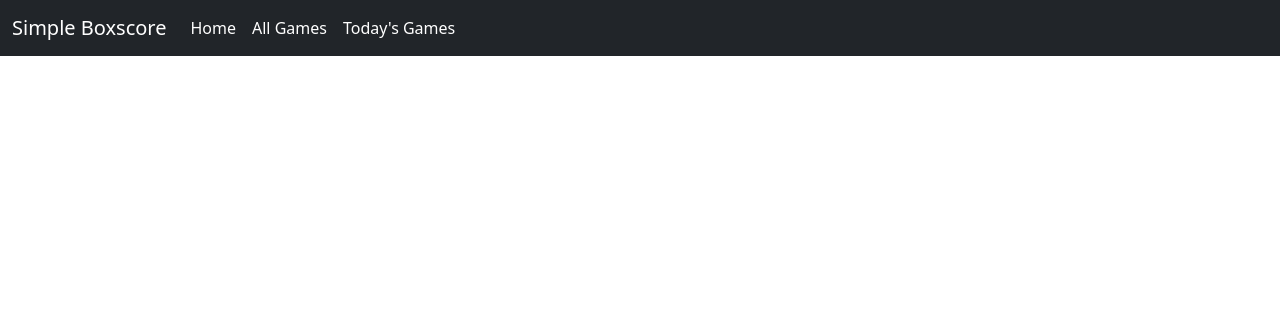
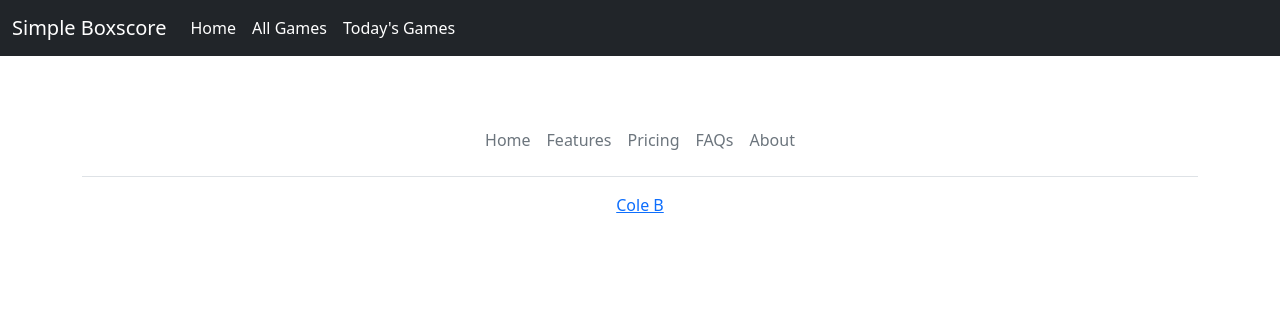
Before and after one commit to ColeB2/NBA-Boxscore, a Django app: page / in a window 1280 px wide. Shown: the top 316 px of the page. Run offline with Django 3.2, Linux system fonts and the light colour scheme; data that the repository does not hold is empty; some libraries are stand-ins or nearby versions.

Commit message:
basic bootstrap footer

```diff
--- a/nbaboxscore/boxscore/templates/boxscore/base.html
+++ b/nbaboxscore/boxscore/templates/boxscore/base.html
@@ -25,6 +25,7 @@
                 </div>
             </div>
         </nav>
+
         <main class="container-fluid cont-name">
             <div class="row">
                 <div class="col-md">
@@ -35,11 +36,22 @@
         </main>
 
 
-
-
-
-
-
+        <div class="container">
+            <footer class="py-3 my-4">
+                <ul class="nav justify-content-center border-bottom pb-3 mb-3">
+                    <li class="nav-item"><a href="#" class="nav-link px-2 text-muted">Home</a></li>
+                    <li class="nav-item"><a href="#" class="nav-link px-2 text-muted">Features</a></li>
+                    <li class="nav-item"><a href="#" class="nav-link px-2 text-muted">Pricing</a></li>
+                    <li class="nav-item"><a href="#" class="nav-link px-2 text-muted">FAQs</a></li>
+                    <li class="nav-item"><a href="#" class="nav-link px-2 text-muted">About</a></li>
+                </ul>
+                <p class="text-center text-muted">
+                    <a href="https://coleb.pythonanywhere.com">
+                        Cole B
+                    </a>
+                </p>
+            </footer>
+        </div>
 
         <script src="https://cdn.jsdelivr.net/npm/@popperjs/core@2.5.4/dist/umd/popper.min.js" integrity="sha384-q2kxQ16AaE6UbzuKqyBE9/u/KzioAlnx2maXQHiDX9d4/zp8Ok3f+M7DPm+Ib6IU" crossorigin="anonymous"></script>
         <script src="https://cdn.jsdelivr.net/npm/bootstrap@5.0.0-beta1/dist/js/bootstrap.min.js" integrity="sha384-pQQkAEnwaBkjpqZ8RU1fF1AKtTcHJwFl3pblpTlHXybJjHpMYo79HY3hIi4NKxyj" crossorigin="anonymous"></script>
--- a/nbaboxscore/boxscore/templates/boxscore/game_select.html
+++ b/nbaboxscore/boxscore/templates/boxscore/game_select.html
@@ -3,8 +3,6 @@
 
 
 {% block page_content %}
-
-
 <!--Game Scores-->
 {% if scores.items is not None %}
 <h3>{{scores.G1.DATE}}</h3>
@@ -24,5 +22,4 @@
     {% endfor %}
     </table>
 </div>
-
 {% endblock page_content %}
```
